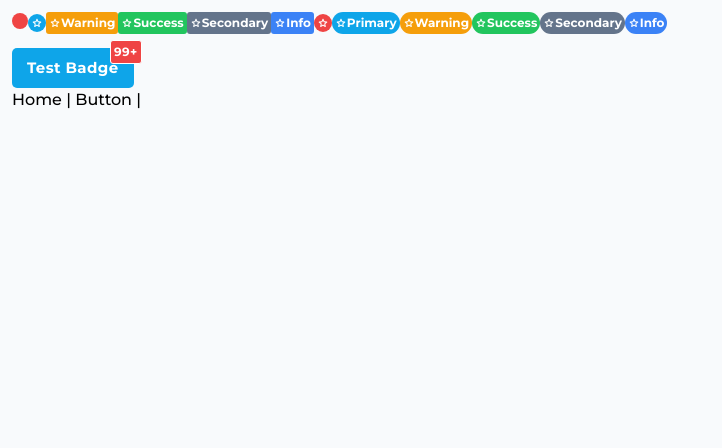
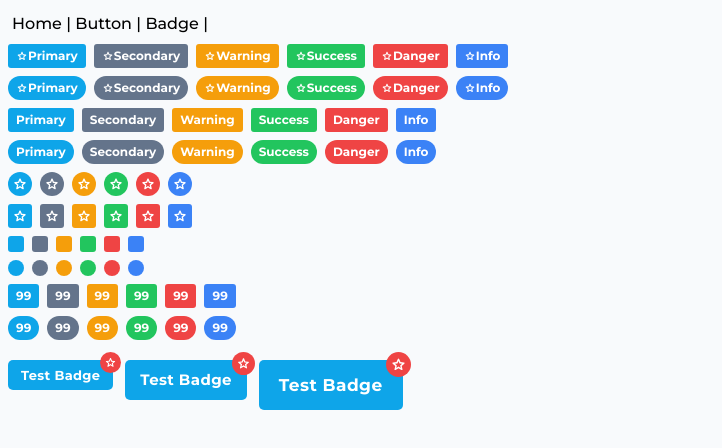
Before and after one commit to quachthientai/vuez-component-library, a Vue app: page /badge in a window 1280 px wide. Shown: the top 448 px of the page, without its empty margins (0-722 px from the left). Built offline with nearby package versions, Linux system fonts and the light colour scheme; a web font is replaced by a local one.

Commit message:
config tailwind colors object, now user can use all the colors collection of tailwind + predefine theme colors (primary, secondary, success, warning, danger, info)

```diff
--- a/src/App.vue
+++ b/src/App.vue
@@ -22,32 +22,9 @@
 
 <template>
   <div class="mt-3 ms-3">
-    <Badge  badgeClass="badge badge-danger"></Badge>
-    <Badge icon="material-symbols:star-outline-rounded" badgeClass="badge badge-pill-primary "></Badge>
-    <Badge text="Warning" icon="material-symbols:star-outline-rounded" badgeClass="badge badge-warning"></Badge>
-    <Badge text="Success" icon="material-symbols:star-outline-rounded" badgeClass="badge badge-success"></Badge>
-    <Badge text="Secondary" icon="material-symbols:star-outline-rounded" badgeClass="badge badge-secondary"></Badge>
-    <Badge text="Info" icon="material-symbols:star-outline-rounded" badgeClass="badge badge-info"></Badge>
-
-    <Badge  icon="material-symbols:star-outline-rounded" badgeClass="badge badge-pill-danger"></Badge>
-    <Badge text="Primary" icon="material-symbols:star-outline-rounded" badgeClass="badge badge-pill-primary"></Badge>
-    <Badge text="Warning" icon="material-symbols:star-outline-rounded" badgeClass="badge badge-pill-warning"></Badge>
-    <Badge text="Success" icon="material-symbols:star-outline-rounded" badgeClass="badge badge-pill-success"></Badge>
-    <Badge text="Secondary" icon="material-symbols:star-outline-rounded" badgeClass="badge badge-pill-secondary"></Badge>
-    <Badge text="Info" icon="material-symbols:star-outline-rounded" badgeClass="badge badge-pill-info"></Badge>
-
-
-    <Button text="test badge" class="relative mt-3" btnClass="btn btn-primary">
-      <Badge badgeClass="badge badge-danger" text="99+" class="absolute border-[1px] -right-2 -top-2"></Badge>
-    </Button>
-
-
-
     <router-link to="/">Home</router-link> |
-
     <router-link to="/button">Button</router-link> |
-
-
+    <router-link to="/badge">Badge</router-link> |
   </div>
   <router-view />
 
--- a/src/assets/components/_button.scss
+++ b/src/assets/components/_button.scss
@@ -49,7 +49,7 @@ $variants: "primary", "secondary", "info", "warning", "danger", "success";
 
          &:not([disabled]):hover{
             @if $variant == 'secondary' {
-               @apply hover:bg-#{$variant}-500;
+               @apply hover:bg-#{$variant}-200;
             } @else {
                @apply hover:bg-#{$variant}-100;
             }
--- a/src/components/Badge/Badge.vue
+++ b/src/components/Badge/Badge.vue
@@ -23,31 +23,31 @@
             type: String,
             default: 'badge badge-primary',
             required: true,
-         },
-         positionX: {
-            type: String,
-            default: 'right'
-         },
-         positionY: {
-            type: String,
-            default: 'top'
          }
       },
       computed: {
-         computedBadgeSize: function() {
+         computedBadgeStyle: function() {
             if (!this.text && !this.icon){
-               return 'inline-block w-4 h-4 rounded-full';
+               return 'inline-block w-4 h-4';
+            }else if(!this.text && this.icon){
+               return 'px-1 py-1'
             }
-            return 'inline-flex items-center justify-center px-[3px] py-[3px] text-xs';
+            return 'inline-flex items-center justify-center px-2 py-1 text-xs';
+         },
+         computedIconPosition: function() {
+            if(this.text && this.icon){
+               return this.iconPosition === 'right' ? 'order-last' : 'order-first';
+            }
+            return '';
          }
       }
    }
 </script>
 
 <template>
-   <span :class="[computedBadgeSize,badgeClass]">
+   <span :class="[computedBadgeStyle,badgeClass]">
 
-      <Icon class="icon" v-if="icon" :icon="icon" />
+      <Icon class="icon" :class="[computedIconPosition]" v-if="icon" :icon="icon" />
       <span v-if="text">
          {{ text }}
       </span>
--- a/src/components/Button/Button.vue
+++ b/src/components/Button/Button.vue
@@ -60,8 +60,8 @@
             }
             return 'm-0';
          },
-         computedBadgeStyling: function() {
-            console.log(this.$slots.default()[0]?.type?.name)
+         computedBadgePosition: function() {
+            console.log(this.$parent)
          }
       }
    }
@@ -89,10 +89,10 @@
 
          <template v-else>
             <span class="no-underline flex justify-center items-center">
-               <span v-if="!btnClass.includes('btn-icon-circle')">
+               <span v-if="!btnClass.includes('btn-icon-circle')" :class="[computedBadgePosition]">
                   {{ text }}
                   <div class="slotWrapper" :class="computedBadgeStyling">
-                     <slot ></slot>
+                     <slot></slot>
                   </div>
                </span>
                <Icon v-if="icon" :icon="icon" :class=[computedIconSize,computedIconPosition] />
--- a/src/router/index.js
+++ b/src/router/index.js
@@ -6,13 +6,17 @@ const routes = [
    {
       path: '/',
       name: 'home',
-      component: HomeView
+      component: () => import('@/views/HomeView.vue')
    },
-
+   {
+      path: '/badge',
+      name: 'badge',
+      component: () => import('@/views/BadgeView.vue')
+   },
    {
       path: '/button',
       name: 'button',
-      component: ButtonView,
+      component: () => import('@/views/ButtonView.vue')
    }
 ]
 
--- /dev/null
+++ b/src/views/BadgeView.vue
@@ -0,0 +1,123 @@
+<script>
+   import Button from '@/components/Button/Button.vue'
+   import Badge from '@/components/Badge/Badge.vue';
+
+   export default {
+      name: 'ButtonView',
+      components: {
+        Button,
+        Badge
+      }
+   }
+</script>
+
+<template>
+   <div class="flex justify-start ml-2 mt-2">
+      <Badge text="Primary" icon="material-symbols:star-outline-rounded"  class="mr-2" badgeClass="badge badge-primary "></Badge>
+      <Badge text="Secondary" icon="material-symbols:star-outline-rounded" class="mr-2" badgeClass="badge badge-secondary"></Badge>
+      <Badge text="Warning" icon="material-symbols:star-outline-rounded" class="mr-2" badgeClass="badge badge-warning"></Badge>
+      <Badge text="Success" icon="material-symbols:star-outline-rounded" class="mr-2" badgeClass="badge badge-success"></Badge>
+      <Badge text="Danger" icon="material-symbols:star-outline-rounded" class="mr-2" badgeClass="badge badge-danger"></Badge>
+      <Badge text="Info" icon="material-symbols:star-outline-rounded" class="mr-2" badgeClass="badge badge-info"></Badge>
+   </div>
+
+   <div class="flex justify-start ml-2 mt-2">
+      <Badge text="Primary" icon="material-symbols:star-outline-rounded"  class="mr-2" badgeClass="badge badge-pill-primary "></Badge>
+      <Badge text="Secondary" icon="material-symbols:star-outline-rounded" class="mr-2" badgeClass="badge badge-pill-secondary"></Badge>
+      <Badge text="Warning" icon="material-symbols:star-outline-rounded" class="mr-2" badgeClass="badge badge-pill-warning"></Badge>
+      <Badge text="Success" icon="material-symbols:star-outline-rounded" class="mr-2" badgeClass="badge badge-pill-success"></Badge>
+      <Badge text="Danger" icon="material-symbols:star-outline-rounded" class="mr-2" badgeClass="badge badge-pill-danger"></Badge>
+      <Badge text="Info" icon="material-symbols:star-outline-rounded" class="mr-2" badgeClass="badge badge-pill-info"></Badge>
+   </div>
+
+   <div class="flex justify-start ml-2 mt-2">
+      <Badge text="Primary" class="mr-2" badgeClass="badge badge-primary "></Badge>
+      <Badge text="Secondary" class="mr-2" badgeClass="badge badge-secondary"></Badge>
+      <Badge text="Warning" class="mr-2" badgeClass="badge badge-warning"></Badge>
+      <Badge text="Success" class="mr-2" badgeClass="badge badge-success"></Badge>
+      <Badge text="Danger" class="mr-2" badgeClass="badge badge-danger"></Badge>
+      <Badge text="Info" class="mr-2" badgeClass="badge badge-info"></Badge>
+   </div>
+
+   <div class="flex justify-start ml-2 mt-2">
+      <Badge text="Primary" class="mr-2" badgeClass="badge badge-pill-primary "></Badge>
+      <Badge text="Secondary" class="mr-2" badgeClass="badge badge-pill-secondary"></Badge>
+      <Badge text="Warning" class="mr-2" badgeClass="badge badge-pill-warning"></Badge>
+      <Badge text="Success" class="mr-2" badgeClass="badge badge-pill-success"></Badge>
+      <Badge text="Danger" class="mr-2" badgeClass="badge badge-pill-danger"></Badge>
+      <Badge text="Info" class="mr-2" badgeClass="badge badge-pill-info"></Badge>
+   </div>
+
+   <div class="flex justify-start ml-2 mt-2">
+      <Badge  icon="material-symbols:star-outline-rounded"  class="mr-2" badgeClass="badge badge-pill-primary "></Badge>
+      <Badge  icon="material-symbols:star-outline-rounded" class="mr-2" badgeClass="badge badge-pill-secondary"></Badge>
+      <Badge  icon="material-symbols:star-outline-rounded" class="mr-2" badgeClass="badge badge-pill-warning"></Badge>
+      <Badge  icon="material-symbols:star-outline-rounded" class="mr-2" badgeClass="badge badge-pill-success"></Badge>
+      <Badge  icon="material-symbols:star-outline-rounded" class="mr-2" badgeClass="badge badge-pill-danger"></Badge>
+      <Badge  icon="material-symbols:star-outline-rounded" class="mr-2" badgeClass="badge badge-pill-info"></Badge>
+   </div>
+
+   <div class="flex justify-start ml-2 mt-2">
+      <Badge  icon="material-symbols:star-outline-rounded"  class="mr-2" badgeClass="badge badge-primary "></Badge>
+      <Badge  icon="material-symbols:star-outline-rounded" class="mr-2" badgeClass="badge badge-secondary"></Badge>
+      <Badge  icon="material-symbols:star-outline-rounded" class="mr-2" badgeClass="badge badge-warning"></Badge>
+      <Badge  icon="material-symbols:star-outline-rounded" class="mr-2" badgeClass="badge badge-success"></Badge>
+      <Badge  icon="material-symbols:star-outline-rounded" class="mr-2" badgeClass="badge badge-danger"></Badge>
+      <Badge  icon="material-symbols:star-outline-rounded" class="mr-2" badgeClass="badge badge-info"></Badge>
+   </div>
+
+   <div class="flex justify-start ml-2 mt-2">
+      <Badge class="mr-2" badgeClass="badge badge-primary"></Badge>
+      <Badge class="mr-2" badgeClass="badge badge-secondary"></Badge>
+      <Badge class="mr-2" badgeClass="badge badge-warning"></Badge>
+      <Badge class="mr-2" badgeClass="badge badge-success"></Badge>
+      <Badge class="mr-2" badgeClass="badge badge-danger"></Badge>
+      <Badge class="mr-2" badgeClass="badge badge-info"></Badge>
+   </div>
+
+   <div class="flex justify-start ml-2 mt-2">
+      <Badge class="mr-2" badgeClass="badge badge-pill-primary"></Badge>
+      <Badge class="mr-2" badgeClass="badge badge-pill-secondary"></Badge>
+      <Badge class="mr-2" badgeClass="badge badge-pill-warning"></Badge>
+      <Badge class="mr-2" badgeClass="badge badge-pill-success"></Badge>
+      <Badge class="mr-2" badgeClass="badge badge-pill-danger"></Badge>
+      <Badge class="mr-2" badgeClass="badge badge-pill-info"></Badge>
+   </div>
+
+   <div class="flex justify-start ml-2 mt-2">
+      <Badge class="mr-2" text="99" badgeClass="badge badge-primary"></Badge>
+      <Badge class="mr-2" text="99" badgeClass="badge badge-secondary"></Badge>
+      <Badge class="mr-2" text="99" badgeClass="badge badge-warning"></Badge>
+      <Badge class="mr-2" text="99" badgeClass="badge badge-success"></Badge>
+      <Badge class="mr-2" text="99" badgeClass="badge badge-danger"></Badge>
+      <Badge class="mr-2" text="99" badgeClass="badge badge-info"></Badge>
+   </div>
+
+   <div class="flex justify-start ml-2 mt-2">
+      <Badge class="mr-2" text="99" badgeClass="badge badge-pill-primary"></Badge>
+      <Badge class="mr-2" text="99" badgeClass="badge badge-pill-secondary"></Badge>
+      <Badge class="mr-2" text="99" badgeClass="badge badge-pill-warning"></Badge>
+      <Badge class="mr-2" text="99" badgeClass="badge badge-pill-success"></Badge>
+      <Badge class="mr-2" text="99" badgeClass="badge badge-pill-danger"></Badge>
+      <Badge class="mr-2" text="99" badgeClass="badge badge-pill-info"></Badge>
+   </div>
+
+   <div class="flex justify-start ml-2 mt-2">
+      <Button text="test badge" btnClass="btn btn-sm btn-primary relative mr-3 mt-3">
+         <Badge badgeClass="badge badge-pill-danger absolute -right-2 -top-2" icon="material-symbols:star-outline-rounded"></Badge>
+      </Button>
+
+      <Button text="test badge" btnClass="btn btn-primary relative mr-3 mt-3">
+         <Badge badgeClass="badge badge-pill-danger absolute -right-2 -top-2" icon="material-symbols:star-outline-rounded"></Badge>
+      </Button>
+
+      <Button text="test badge"  btnClass="btn btn-lg btn-primary relative mr-3 mt-3">
+         <Badge badgeClass="badge badge-pill-danger absolute -right-2 -top-2" icon="material-symbols:star-outline-rounded"></Badge>
+      </Button>
+   </div>
+
+
+
+ </template>
+
+<style lang="scss"></style>
--- a/tailwind.config.js
+++ b/tailwind.config.js
@@ -4,10 +4,9 @@ module.exports =  {
   content: [
     "./index.html",
     "./src/**/*.{vue,js,ts,jsx,tsx}",
-
-
   ],
   theme: {
+    extend: {
       colors:{
         white: colors.white,
         black: colors.black,
@@ -86,7 +85,6 @@ module.exports =  {
           900: '#7F1D1D',
         },
       },
-    extend: {
       textColor:{
         'light': '#E2E8F0',
         'dark': '#000000',
```
Lines whose indentation alone changed are shown as unchanged.
